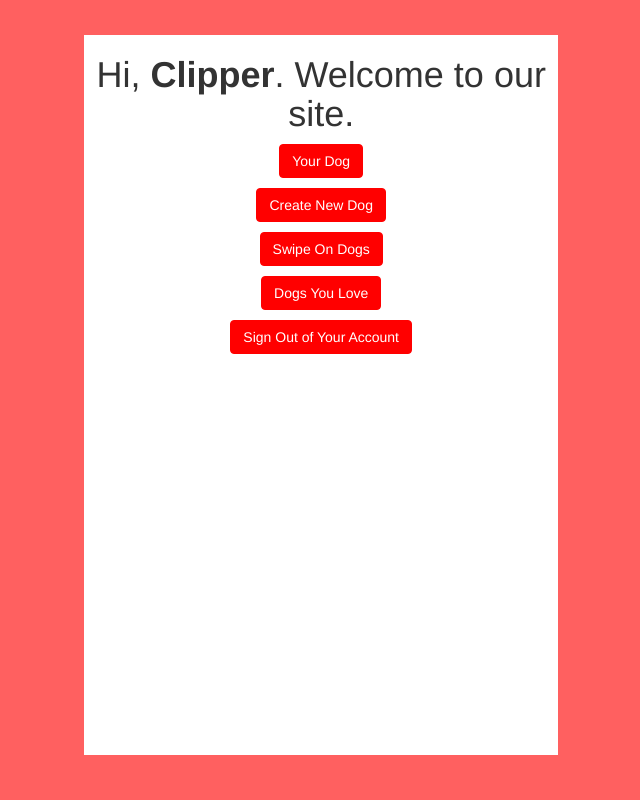
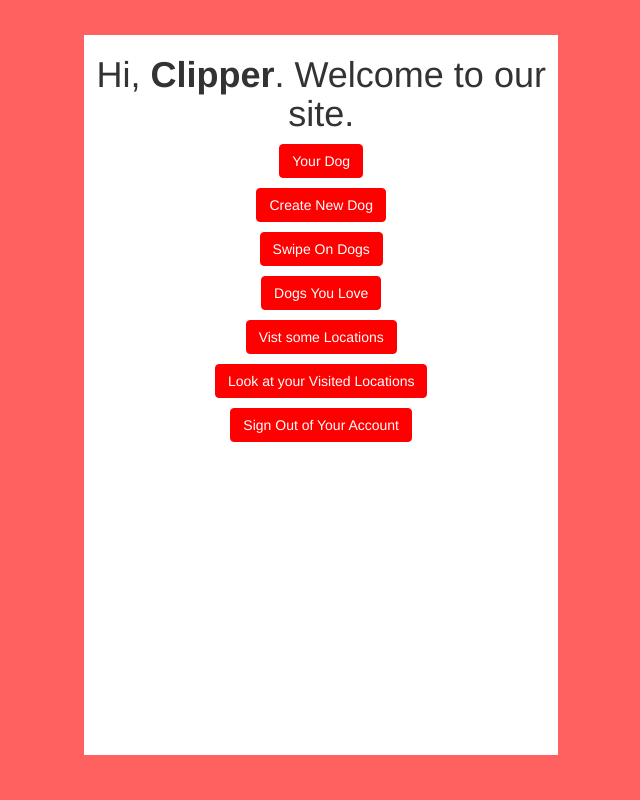
Before and after one commit to victoriaderidder/DogTinder, a PHP site: page /welcome.php in a window 1280 px wide. Shown: the whole page, without its empty margins (302-942 px from the left). Run offline with PHP 8.4, Linux system fonts and the light colour scheme; a user stored in the database is signed in.

Commit message:
Update welcome.php

```diff
--- a/welcome.php
+++ b/welcome.php
@@ -18,6 +18,8 @@ session_start();
         <a href="profilecreation.php" class="btn btn-primary">Create New Dog</a><p>
         <a href="swipe.php" class="btn btn-primary">Swipe On Dogs</a><p>
         <a href="loves.php" class="btn btn-primary">Dogs You Love</a><p>
+        <a href="location.php" class="btn btn-primary">Vist some Locations</a><p>
+        <a href="visited.php" class="btn btn-primary">Look at your Visited Locations</a><p>
         <a href="logout.php" class="btn btn-primary">Sign Out of Your Account</a></center>
     </div>
 </body>
```
